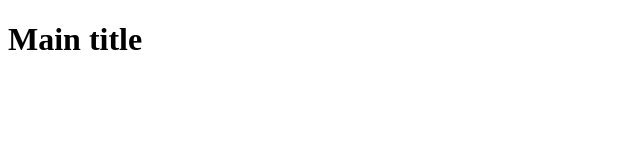
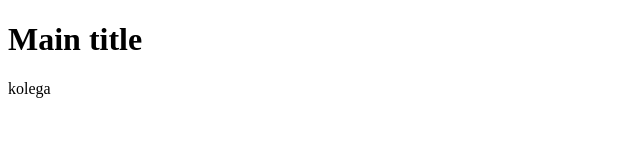
Before and after one commit to Szymek131/GitTutorial, a plain HTML site: page index.html in a window 1280 px wide. Shown: the full height of the page, 0-640 px from the left. Drawn offline with Linux system fonts and the light colour scheme.

Commit message:
zmiany_kolegi

```diff
--- a/index.html
+++ b/index.html
@@ -8,5 +8,6 @@
 </head>
 <body>
     <h1>Main title</h1>
+    <p>kolega</p>
 </body>
 </html>
```
